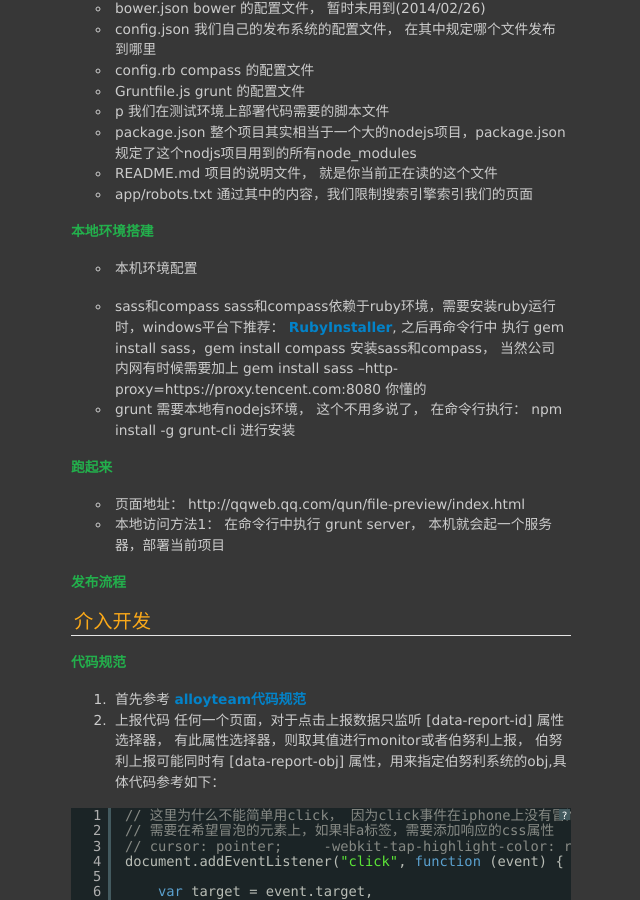
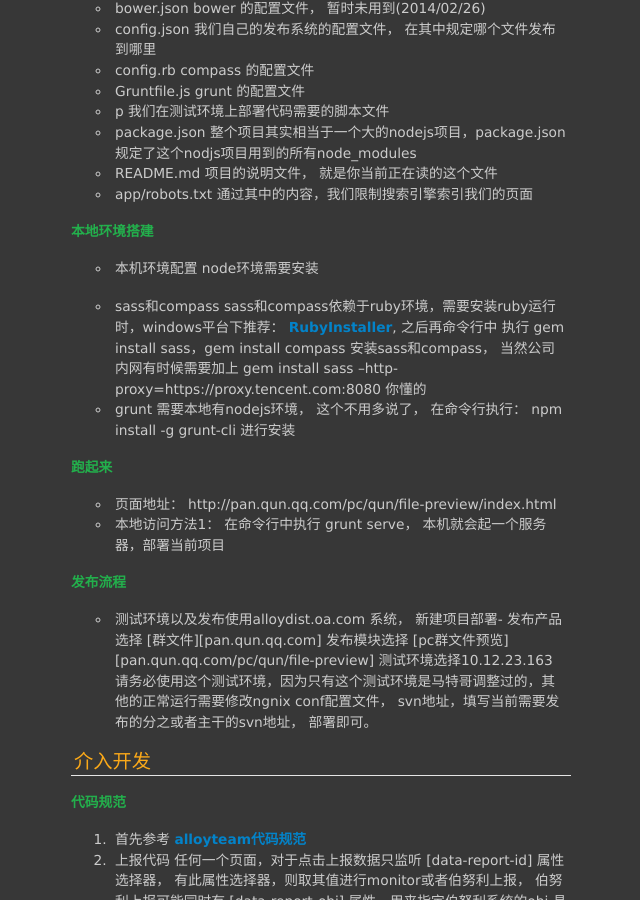
Before and after one commit to materliu/materliu.github.io, a Jekyll site: the page built from all/tencent/_posts/2014-05-19-qun-file-preview-readme.md, in a window 1280 px wide and 900 px high, scrolled down 1176 px. Shown: the whole window, without its empty margins (234-874 px from the left). Built offline with Jekyll 4.4.1, drawn with Linux system fonts in a browser that asks for light colours; Markdown is read by kramdown in place of the engine named in the settings.

Commit message:
update the qun-file-preview-readme file !

```diff
--- a/all/tencent/_posts/2014-05-19-qun-file-preview-readme.md
+++ b/all/tencent/_posts/2014-05-19-qun-file-preview-readme.md
@@ -56,15 +56,17 @@ title: 群文件预览README.md
 
 #### 本地环境搭建
 * 本机环境配置
+node环境需要安装
 
 * sass和compass  sass和compass依赖于ruby环境，需要安装ruby运行时，windows平台下推荐： [RubyInstaller][9], 之后再命令行中 执行 gem install sass，gem install compass 安装sass和compass，  当然公司内网有时候需要加上  gem install sass --http-proxy=https://proxy.tencent.com:8080 你懂的
 * grunt 需要本地有nodejs环境， 这个不用多说了， 在命令行执行： npm install -g grunt-cli  进行安装
 
 #### 跑起来
-* 页面地址： http://qqweb.qq.com/qun/file-preview/index.html
-* 本地访问方法1： 在命令行中执行 grunt server， 本机就会起一个服务器，部署当前项目
+* 页面地址： http://pan.qun.qq.com/pc/qun/file-preview/index.html
+* 本地访问方法1： 在命令行中执行 grunt serve， 本机就会起一个服务器，部署当前项目
 
 #### 发布流程
+* 测试环境以及发布使用alloydist.oa.com 系统， 新建项目部署- 发布产品选择 [群文件][pan.qun.qq.com]  发布模块选择 [pc群文件预览][pan.qun.qq.com/pc/qun/file-preview]  测试环境选择10.12.23.163 请务必使用这个测试环境，因为只有这个测试环境是马特哥调整过的，其他的正常运行需要修改ngnix conf配置文件， svn地址，填写当前需要发布的分之或者主干的svn地址， 部署即可。
 
 ### 介入开发
 #### 代码规范
```
